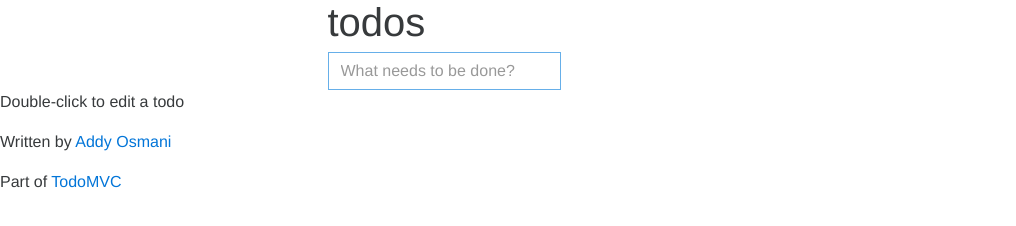
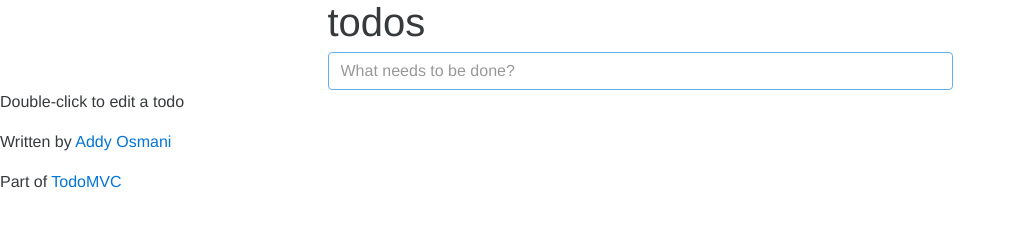
Before and after one commit to ukrduino/backboneToDo, a plain HTML site: page index.html in a window 1280 px wide. Shown: the whole page, without its empty margins (0-1016 px from the left). Drawn offline with Linux system fonts and the light colour scheme.

Commit message:
cleaning

```diff
--- a/css/style.css
+++ b/css/style.css
@@ -0,0 +1,3 @@
+.new-todo{
+    display: table-cell;
+}
--- a/index.html
+++ b/index.html
@@ -11,9 +11,7 @@
     <div class="col-lg-6 col-lg-offset-3">
         <header class="header">
             <h1>todos</h1>
-            <div class="input-group">
             <input type="text" class="form-control new-todo" placeholder="What needs to be done?" autofocus>
-            </div>
         </header>
         <section class="main">
             <input class="toggle-all" id="toggle-all" type="checkbox">
--- a/js/app.js
+++ b/js/app.js
@@ -1,12 +1,7 @@
-/*global $ */
-/*jshint unused:false */
 var app = app || {};
 var ENTER_KEY = 13;
 var ESC_KEY = 27;
 
 $(function () {
-	'use strict';
-
-	// kick things off by creating the `App`
 	new app.AppView();
 });
--- a/js/collections/todos.js
+++ b/js/collections/todos.js
@@ -1,4 +1,3 @@
-/*global Backbone */
 var app = app || {};
 
 (function () {
--- a/js/models/todo.js
+++ b/js/models/todo.js
@@ -1,11 +1,6 @@
-/*global Backbone */
 var app = app || {};
 
 (function () {
-	'use strict';
-
-	// Todo Model
-	// ----------
 
 	// Our basic **Todo** model has `title`, `order`, and `completed` attributes.
 	app.Todo = Backbone.Model.extend({
--- a/js/views/app-view.js
+++ b/js/views/app-view.js
@@ -1,11 +1,6 @@
-/*global Backbone, jQuery, _, ENTER_KEY */
 var app = app || {};
 
 (function ($) {
-	'use strict';
-
-	// The Application
-	// ---------------
 
 	// Our overall **AppView** is the top-level piece of UI.
 	app.AppView = Backbone.View.extend({
```
